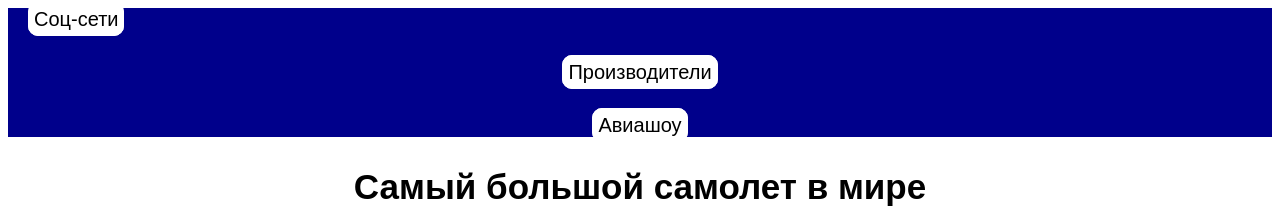
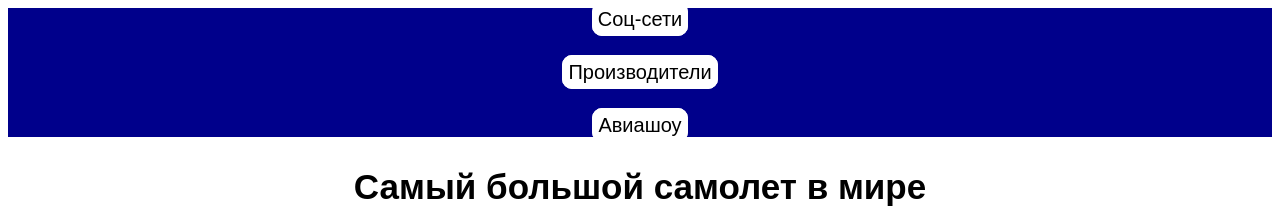
Before and after one commit to Daniil192/plane, a plain HTML site: page index.html in a window 1280 px wide. Shown: the top 214 px of the page. Drawn offline with Linux system fonts and the light colour scheme.

Commit message:
Update index.html

```diff
--- a/index.html
+++ b/index.html
@@ -5,8 +5,7 @@
     </head>
     <body style="font-family:sans-serif;">
         <header style="background-color:darkblue">
-            <p style="text-align:left;font-size:30px;"><a href="#соцсети">Соц-сети</a></p>
-            <p style="text-align:center;font-size:30px;"><a href="https://avia.tutu.ru/plane/">Производители</a>
+            <p style="text-align:center;font-size:30px;"><a href="#соцсети">Соц-сети</a></p><p style="text-align:center;font-size:30px;"><a href="https://avia.tutu.ru/plane/">Производители</a>
             <p style="text-align:center;font-size:30px;"><a href="#авиашоу">Авиашоу</a></p>
         </header>
         <mine>
```
